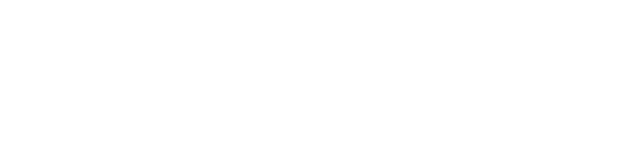
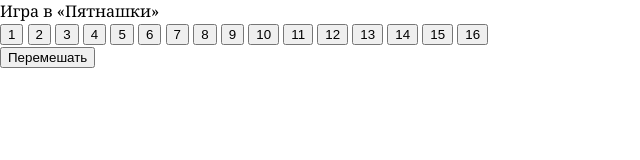
Before and after one commit to Andre-Dragon/puzzle, a website: page src/index.pug in a window 1280 px wide. Shown: the whole page, without its empty margins (0-640 px from the left). Drawn offline with nearby package versions, Linux system fonts and the light colour scheme; files that its build step writes are made by us from their sources.

Commit message:
Added markup HTML

```diff
--- a/src/index.pug
+++ b/src/index.pug
@@ -7,4 +7,9 @@ html(lang="ru")
         link(rel="stylesheet" href="/css/reset.css")
         link(rel="stylesheet" href="/css/index.css")
     body
+        .wrapper
+            .app
+                h1.app__title Игра в «Пятнашки»
+                include sections/puzzle
+                button.app__shuffle Перемешать
         script(src="/js/index.js")
--- /dev/null
+++ b/src/sections/puzzle.pug
@@ -0,0 +1,5 @@
+- var values = new Array(16).fill(0).map((_item, index) => index + 1);
+
+.app__puzzle
+  each val in values
+    button.app__puzzle--btn.item=val
```
Also changed, not shown: static/index.html, static/sections/puzzle.html (added).
